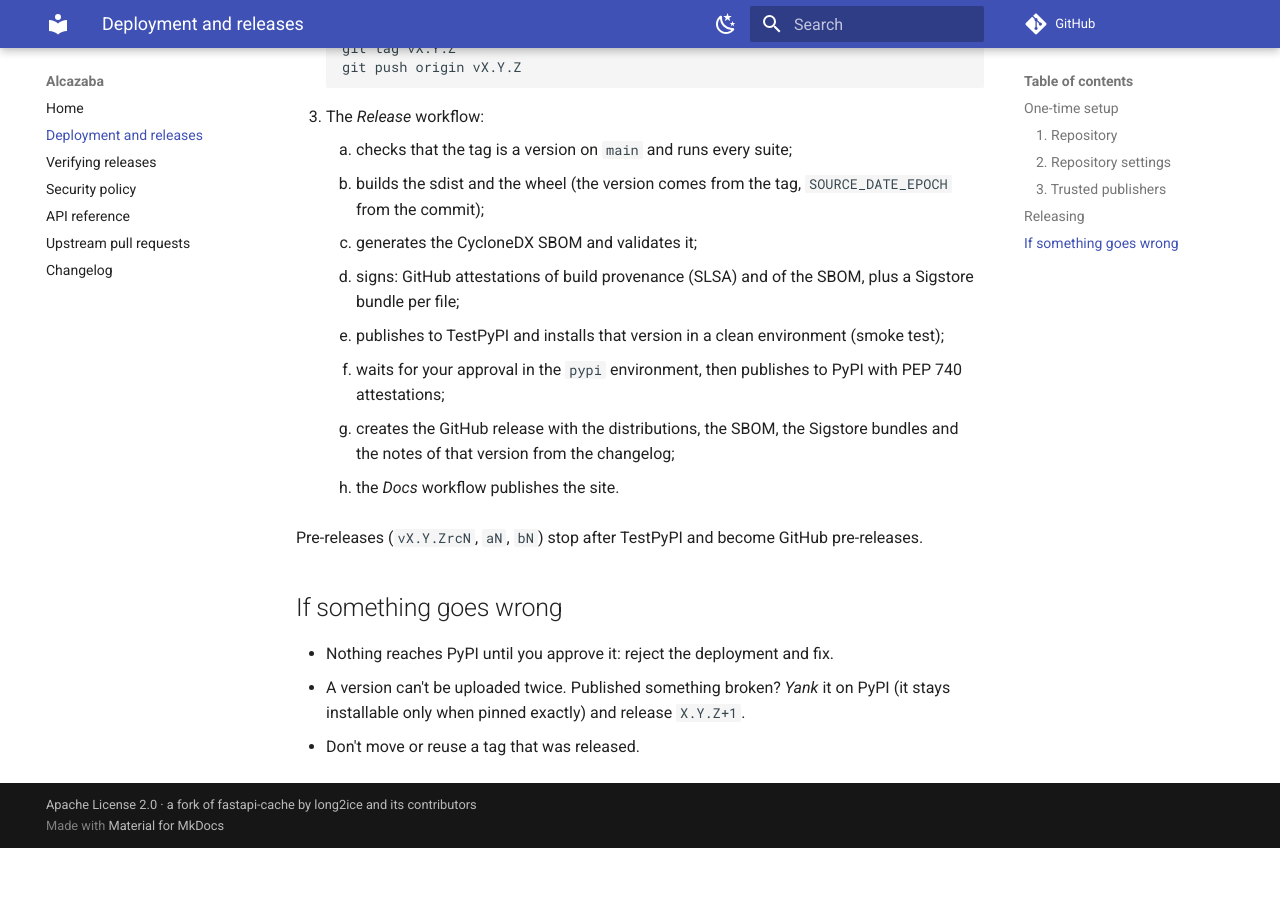
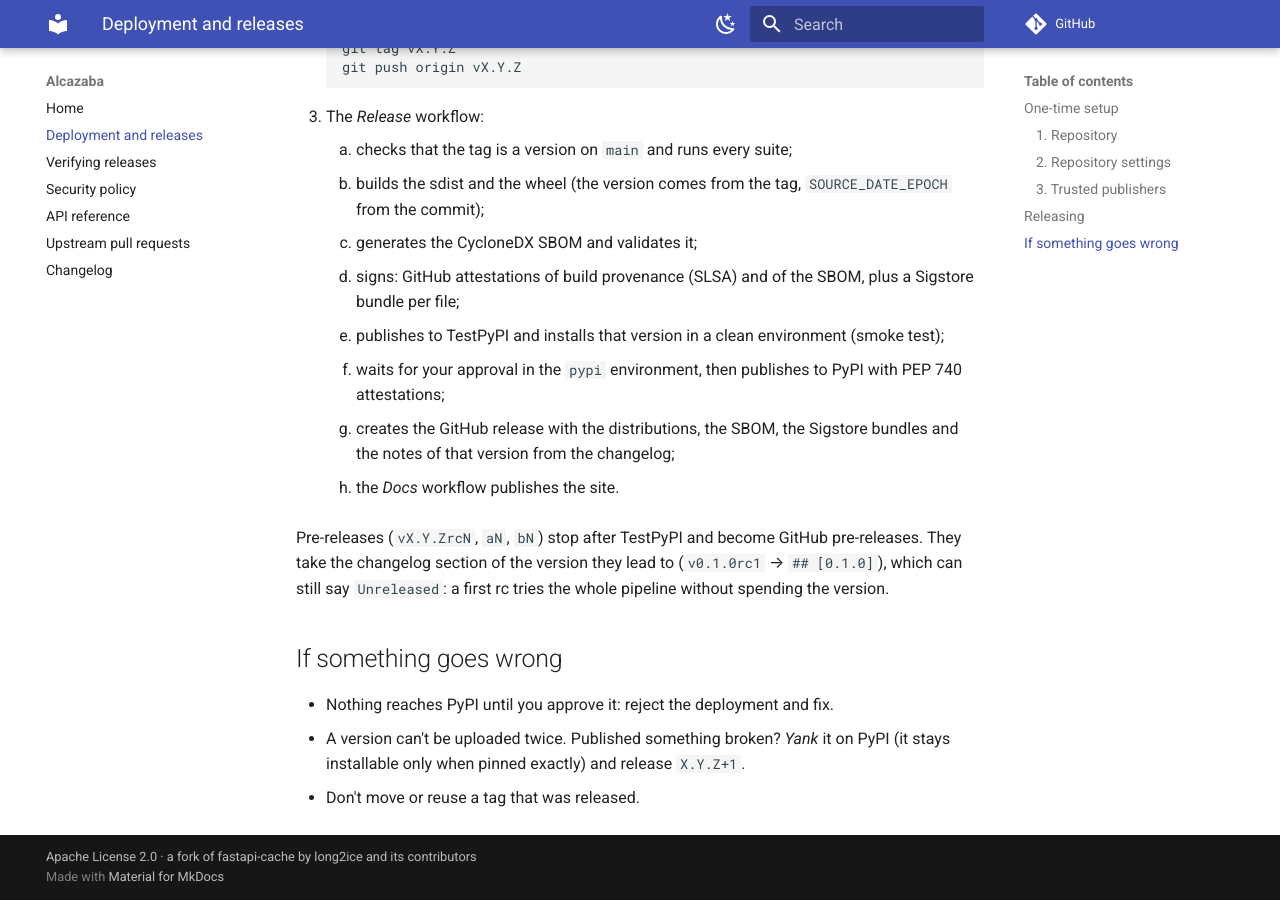
Before and after one commit to nonodev96/fastapi-alcazaba, an MkDocs documentation site: the page built from docs/releasing.md, in a window 1280 px wide and 900 px high, scrolled down 1763 px. Built offline with MkDocs 1.6.1 and Material for MkDocs 9.7.7, drawn with Linux system fonts in a browser that asks for light colours; comment, search, counter and statistics services are not loaded; before the commit the page ends 2611 px from its top, so only the background shows below that.

Commit message:
Let a pre-release use the changelog section of its version
v0.1.0rc1 failed the tag check because CHANGELOG.md has no [0.1.0rc1]
section. A pre-release now takes the section of the version it leads to,
for the check and for the GitHub release notes, so a first rc can try the
whole pipeline before 0.1.0 is released.

```diff
--- a/docs/releasing.md
+++ b/docs/releasing.md
@@ -78,7 +78,9 @@ No API token is created or stored anywhere: the workflow proves its identity wit
        notes of that version from the changelog;
     8. the *Docs* workflow publishes the site.
 
-Pre-releases (`vX.Y.ZrcN`, `aN`, `bN`) stop after TestPyPI and become GitHub pre-releases.
+Pre-releases (`vX.Y.ZrcN`, `aN`, `bN`) stop after TestPyPI and become GitHub pre-releases. They
+take the changelog section of the version they lead to (`v0.1.0rc1` → `## [0.1.0]`), which can
+still say `Unreleased`: a first rc tries the whole pipeline without spending the version.
 
 ## If something goes wrong
 
```
Also changed, not shown: 1 other file.
